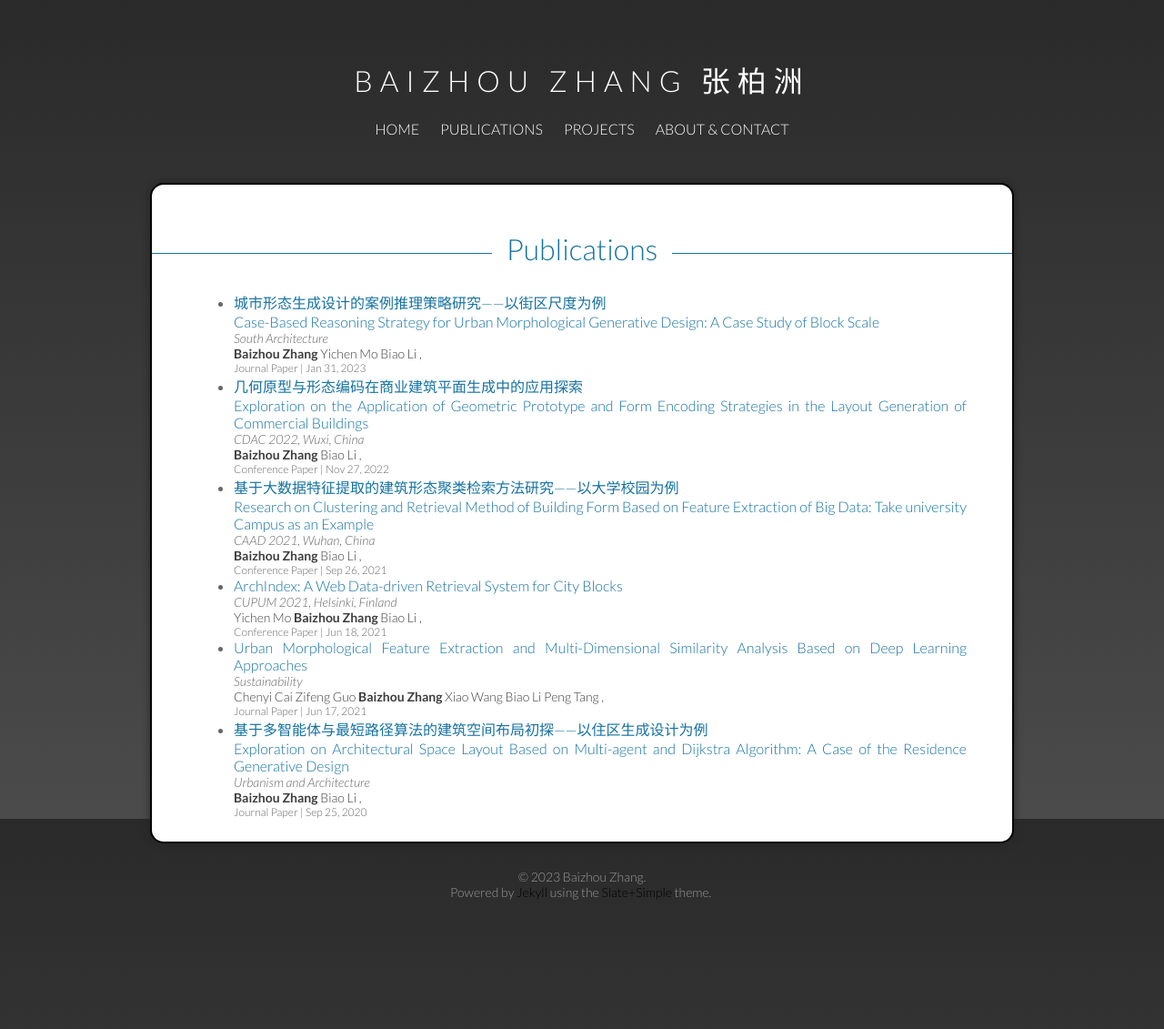
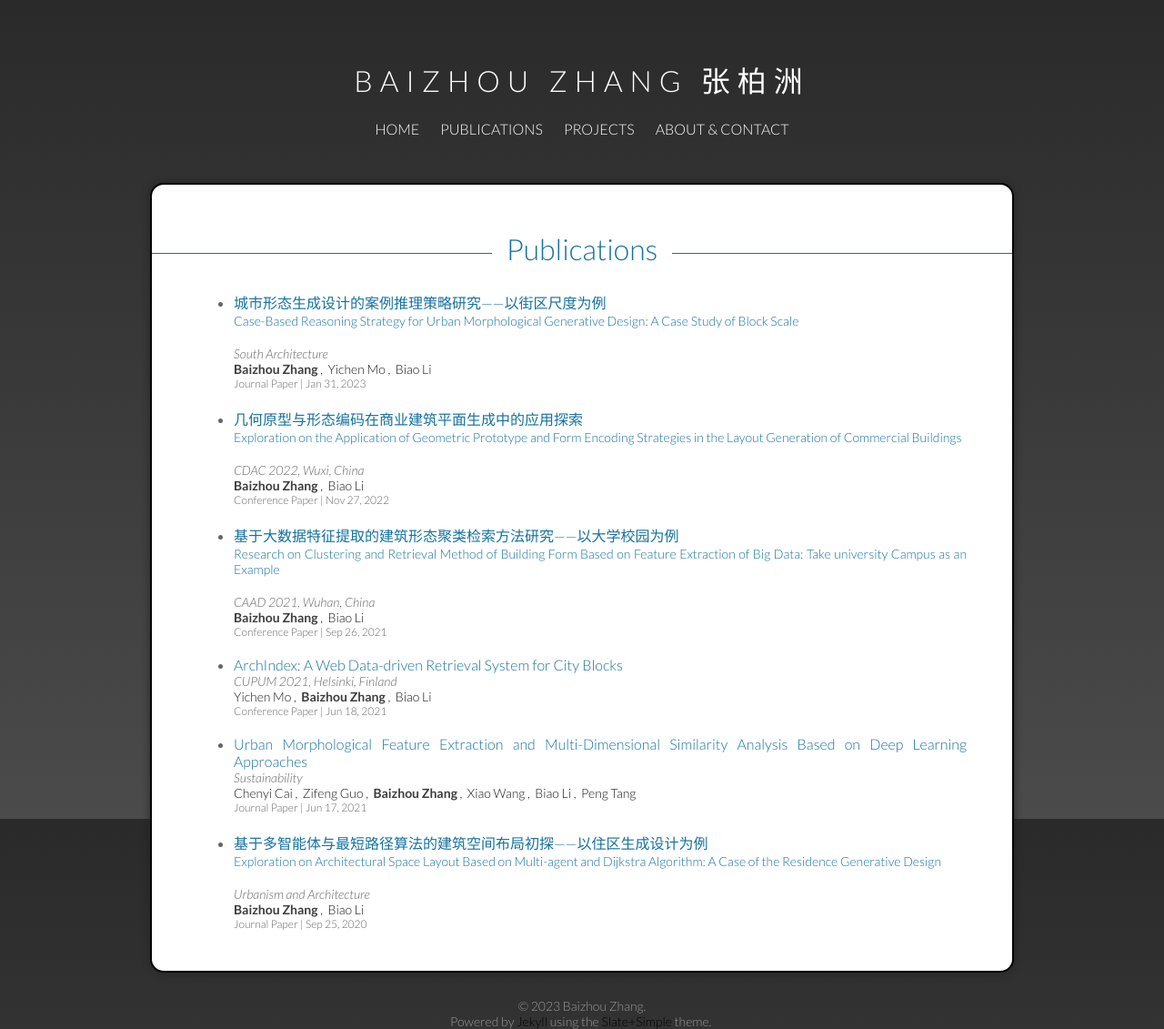
Before and after one commit to zhangbz764/zhangbz764.github.io, a Jekyll site: the page built from publications.html, in a window 1280 px wide. Shown: the whole page at 91% size. Built offline with Jekyll 4.4.1, drawn with Linux system fonts in a browser that asks for light colours; before the commit the page ends 989 px from its top, so only the background shows below that.

Commit message:
update font size

```diff
--- a/_sass/_variables.scss
+++ b/_sass/_variables.scss
@@ -22,7 +22,7 @@ $doc-font-thin-weight            : 100;
 $base-color                      : #222;
 $body-color                      : #D8D8D8; //#202020;
 $text-color                      : #666666;
-$text-color2                     : #3d3d3d;
+$text-color2                     : #181818;
 $border-color                    : lighten($base-color,60);
 $link-color                      : #808080;
 $link-color-hover                : lighten($link-color,20);
--- a/publications.html
+++ b/publications.html
@@ -4,16 +4,17 @@ title: Publications
 ---
 
 <article>
+    {% for publication in site.categories.publications %}
+    {% if forloop.first %}
     <h1 class="section">Publications</h1>
-
-
-    {% for publication in site.categories.publications %}
     <ul>
+        {% endif %}
         <li>
             <a href="{{ site.url }}{{ publication.url }}" title="{{ publication.title }}">
                 {{ publication.title }}
                 {% if publication.lang=="Chinese" %}
-                <br>{{ publication.subtitle }}
+                <br>
+                <div style="font-size: 14px">{{ publication.subtitle }}</div>
                 {% endif %}
             </a>
             <br>
@@ -23,12 +24,12 @@ title: Publications
             <div class="publication-author">
                 {% for name in publication.authors %}
                 {% if name=="Baizhou Zhang" %}
-                <b>{{ name }} </b>
+                <b style="color: #3d3d3d">{{ name }} </b>
                 {%- else -%}
                 {{ name }}
                 {% endif %}
 
-                {% if !forloop.last %}
+                {% if forloop.rindex>1 %}
                 ,&nbsp;
                 {% endif %}
                 {% endfor %}
@@ -38,8 +39,10 @@ title: Publications
                 {{ publication.type }} | {{ publication.publish }}
             </div>
         </li>
+        <br>
+        {% if forloop.last %}
     </ul>
+    {% endif %}
     {% endfor %}
 
-
 </article>
```
